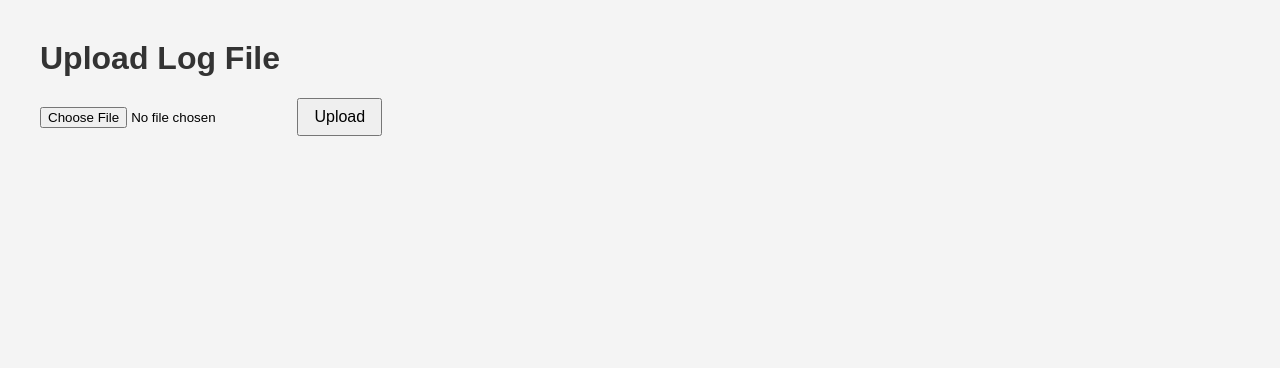
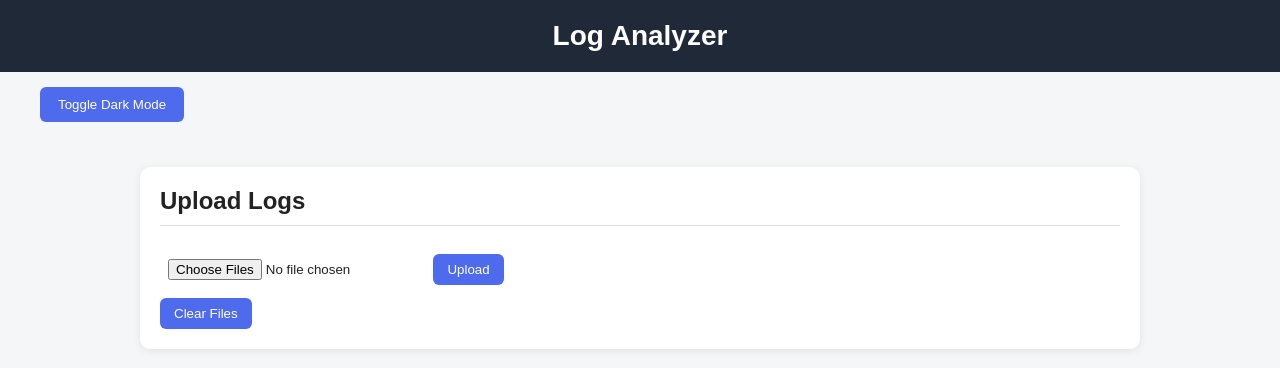
Before and after one commit to WurzburgB/log-file-analyzer, a Flask app: page / in a window 1280 px wide. Shown: the top 368 px of the page. Run offline with Flask 3, Linux system fonts and the light colour scheme.

Commit message:
Created successful log analyzer, updated files and readme.

```diff
--- a/app.py
+++ b/app.py
@@ -1,27 +1,150 @@
-from flask import Flask, render_template, request
+from flask import Flask, render_template, request, session, Response, redirect
 import os
 from parser import parse_logs
 
 app = Flask(__name__)
+app.secret_key = "log-analyzer-secret"
 
 UPLOAD_FOLDER = "uploads"
 app.config["UPLOAD_FOLDER"] = UPLOAD_FOLDER
+os.makedirs(UPLOAD_FOLDER, exist_ok=True)
 
 
 @app.route("/", methods=["GET", "POST"])
 def index():
+
+    PAGE_SIZE = 20
+    page = int(request.args.get("page", 1))
+    sort_by = request.args.get("sort", "date")
+    sort_order = request.args.get("order", "asc")
+
     logs = []
+    filtered_logs = []
+    filenames = []
 
-    if request.method == "POST":
-        file = request.files["logfile"]
+    # Filters from session
+    level_filter = session.get("level_filter", "ALL")
+    message_filter = session.get("message_filter", "")
+    date_filter = session.get("date_filter", "")
 
-        if file:
-            filepath = os.path.join(app.config["UPLOAD_FOLDER"], file.filename)
-            file.save(filepath)
+    # Upload multiple files
+    if request.method == "POST" and "upload" in request.form:
+        files = request.files.getlist("logfiles")
+        filepaths = session.get("filepaths", [])
 
-            logs = parse_logs(filepath)
+        for file in files:
+            if file and file.filename:
+                filepath = os.path.join(app.config["UPLOAD_FOLDER"], file.filename)
+                file.save(filepath)
+                filepaths.append(filepath)
 
-    return render_template("index.html", logs=logs)
+        session["filepaths"] = filepaths
+        return redirect("/")
+
+    # Clear all files
+    if request.method == "POST" and "clear_files" in request.form:
+        session.clear()
+        return redirect("/")
+
+    # Apply filters
+    if request.method == "POST" and "apply_filters" in request.form:
+        session["level_filter"] = request.form.get("level", "ALL")
+        session["message_filter"] = request.form.get("message", "")
+        session["date_filter"] = request.form.get("date", "")
+        return redirect("/")
+
+    # Clear filters
+    if request.method == "POST" and "clear_filters" in request.form:
+        session["level_filter"] = "ALL"
+        session["message_filter"] = ""
+        session["date_filter"] = ""
+        return redirect("/")
+
+    # Load logs
+    if "filepaths" in session:
+        filepaths = session["filepaths"]
+        filenames = [os.path.basename(p) for p in filepaths]
+
+        for path in filepaths:
+            logs.extend(parse_logs(path))
+
+        filtered_logs = logs
+
+        # Apply filters
+        if level_filter != "ALL":
+            filtered_logs = [log for log in filtered_logs if log["level"].upper() == level_filter.upper()]
+        if message_filter:
+            filtered_logs = [log for log in filtered_logs if message_filter.lower() in log["message"].lower()]
+        if date_filter:
+            filtered_logs = [log for log in filtered_logs if log["date"] == date_filter]
+
+        # Sorting
+        reverse = sort_order == "desc"
+        if sort_by == "date":
+            filtered_logs = sorted(filtered_logs, key=lambda x: (x["date"], x["timestamp"]), reverse=reverse)
+        elif sort_by == "level":
+            filtered_logs = sorted(filtered_logs, key=lambda x: x["level"], reverse=reverse)
+        elif sort_by == "message":
+            filtered_logs = sorted(filtered_logs, key=lambda x: x["message"], reverse=reverse)
+
+        # Save filtered logs for export
+        session["filtered_logs"] = filtered_logs
+
+        # Detect levels
+        detected_levels = sorted(set(log["level"].upper() for log in logs))
+
+        # Stats
+        stats = {"total": len(filtered_logs)}
+        for level in detected_levels:
+            stats[level] = sum(1 for log in filtered_logs if log["level"].upper() == level)
+
+        # Pagination
+        total_pages = max(1, (len(filtered_logs) + PAGE_SIZE - 1) // PAGE_SIZE)
+        if page > total_pages:
+            page = total_pages
+        start = (page - 1) * PAGE_SIZE
+        end = start + PAGE_SIZE
+        paginated_logs = filtered_logs[start:end]
+
+    else:
+        detected_levels = []
+        stats = {"total": 0}
+        total_pages = 1
+        paginated_logs = []
+
+    return render_template(
+        "index.html",
+        logs=paginated_logs,
+        stats=stats,
+        filenames=filenames,
+        level_filter=level_filter,
+        message_filter=message_filter,
+        date_filter=date_filter,
+        detected_levels=detected_levels,
+        current_page=page,
+        total_pages=total_pages,
+        sort_by=sort_by,
+        sort_order=sort_order
+    )
+
+
+@app.route("/export")
+def export_csv():
+    if "filtered_logs" not in session or not session["filtered_logs"]:
+        return "No data to export"
+
+    logs = session["filtered_logs"]
+
+    def generate():
+        yield "date,time,level,message\n"
+        for log in logs:
+            yield f"{log['date']},{log['timestamp']},{log['level']},{log['message']}\n"
+
+    return Response(
+        generate(),
+        mimetype="text/csv",
+        headers={"Content-Disposition": "attachment; filename=logs.csv"}
+    )
 
 
 if __name__ == "__main__":
--- /dev/null
+++ b/static/css/styles.css
@@ -0,0 +1,174 @@
+/* ===== Base Layout ===== */
+
+body {
+    font-family: Arial, Helvetica, sans-serif;
+    margin: 0;
+    background-color: #f4f6f8;
+    color: #222;
+}
+
+/* ===== Header ===== */
+
+.header {
+    width: 100%;
+    background-color: #1f2937;
+    color: white;
+    padding: 20px 0;
+    text-align: center;
+    font-size: 28px;
+    font-weight: bold;
+}
+
+/* ===== Top Controls ===== */
+
+.topbar {
+    width: 100%;
+    padding: 15px 40px;
+    box-sizing: border-box;
+}
+
+.topbar button {
+    background-color: #4f6bed;
+    color: white;
+    border: none;
+    padding: 10px 18px;
+    border-radius: 6px;
+    cursor: pointer;
+}
+
+.topbar button:hover {
+    background-color: #3b55d1;
+}
+
+/* ===== Main Container ===== */
+
+.container {
+    max-width: 1000px;
+    margin: 30px auto;
+}
+
+/* ===== Boxes ===== */
+
+.box {
+    background: white;
+    padding: 20px;
+    margin-bottom: 25px;
+    border-radius: 10px;
+    box-shadow: 0px 2px 8px rgba(0,0,0,0.08);
+}
+
+.box h2 {
+    margin-top: 0;
+    border-bottom: 1px solid #ddd;
+    padding-bottom: 10px;
+}
+
+/* ===== Forms ===== */
+
+input, select {
+    padding: 8px;
+    margin-top: 5px;
+    margin-bottom: 10px;
+}
+
+button {
+    padding: 8px 14px;
+    border: none;
+    border-radius: 6px;
+    background-color: #4f6bed;
+    color: white;
+    cursor: pointer;
+}
+
+button:hover {
+    background-color: #3b55d1;
+}
+
+/* ===== Tables ===== */
+
+table {
+    border-collapse: collapse;
+    width: 100%;
+    margin-top: 10px;
+}
+
+th {
+    background-color: #f1f3f6;
+    padding: 10px;
+    text-align: left;
+}
+
+td {
+    padding: 10px;
+    border-top: 1px solid #ddd;
+}
+
+tr:nth-child(even) {
+    background-color: #fafafa;
+}
+
+/* ===== Pagination ===== */
+
+.pagination {
+    margin-top: 15px;
+}
+
+.pagination a {
+    padding: 6px 10px;
+    border: 1px solid #ccc;
+    margin: 2px;
+    text-decoration: none;
+    color: black;
+    border-radius: 4px;
+}
+
+.pagination strong {
+    padding: 6px 10px;
+    border: 1px solid black;
+    background: #ddd;
+    border-radius: 4px;
+}
+
+/* ===== Log Level Colors ===== */
+
+.info { background-color: #e7f3ff; }
+.warning { background-color: #fff8e1; }
+.error { background-color: #ffecec; }
+.debug { background-color: #f0f0f0; }
+.critical { background-color: #ffcccc; }
+.fatal { background-color: #ff9999; }
+.trace { background-color: #e6e6ff; }
+
+/* ===== Highlight ===== */
+
+mark {
+    background: yellow;
+    font-weight: bold;
+}
+
+/* ===== Dark Mode ===== */
+
+.dark-mode {
+    background-color: #111827;
+    color: white;
+}
+
+.dark-mode .box {
+    background: #1f2937;
+}
+
+.dark-mode th {
+    background-color: #374151;
+}
+
+.dark-mode td {
+    border-color: #555;
+}
+
+.dark-mode tr:nth-child(even) {
+    background-color: #2a3441;
+}
+
+.dark-mode .header {
+    background-color: #020617;
+}
--- /dev/null
+++ b/static/js/script.js
@@ -0,0 +1,3 @@
+function toggleDarkMode() {
+    document.body.classList.toggle("dark-mode");
+}
--- a/templates/index.html
+++ b/templates/index.html
@@ -4,79 +4,151 @@
 <meta charset="UTF-8">
 <title>Log Analyzer</title>
 
-    <style>
-        body {
-            font-family: Arial;
-            margin: 40px;
-            background-color: #f4f4f4;
-        }
-
-        h1 {
-            color: #333;
-        }
-
-        table {
-            border-collapse: collapse;
-            width: 100%;
-            background: white;
-        }
-
-        th, td {
-            padding: 10px;
-            border: 1px solid #ccc;
-            text-align: left;
-        }
-
-        th {
-            background-color: #eee;
-        }
-
-        tr:nth-child(even) {
-            background-color: #f9f9f9;
-        }
-
-        form {
-            margin-bottom: 20px;
-        }
-
-        button {
-            padding: 8px 15px;
-            font-size: 16px;
-        }
-    </style>
+<link rel="stylesheet" href="{{ url_for('static', filename='css/styles.css') }}">
+<script defer src="{{ url_for('static', filename='js/script.js') }}"></script>
 
 </head>
 <body>
 
-<h1>Upload Log File</h1>
+<div class="header">
+Log Analyzer
+</div>
+
+<div class="topbar">
+<button onclick="toggleDarkMode()">Toggle Dark Mode</button>
+</div>
+
+<div class="container">
+
+<div class="box">
+<h2>Upload Logs</h2>
 
 <form method="POST" enctype="multipart/form-data">
-    <input type="file" name="logfile">
-    <button type="submit">Upload</button>
+<input type="file" name="logfiles" multiple>
+<button type="submit" name="upload">Upload</button>
 </form>
 
+<form method="POST">
+<button type="submit" name="clear_files">Clear Files</button>
+</form>
+
+{% if filenames %}
+<b>Files Loaded:</b>
+<ul>
+{% for file in filenames %}
+<li>{{ file }}</li>
+{% endfor %}
+</ul>
+{% endif %}
+
+</div>
+
+{% if filenames %}
+<div class="box">
+<h2>Filters</h2>
+
+<form method="POST">
+
+Level:
+<select name="level">
+<option value="ALL">All</option>
+{% for level in detected_levels %}
+<option value="{{ level }}" {% if level_filter == level %}selected{% endif %}>{{ level }}</option>
+{% endfor %}
+</select>
+
+<br>
+
+Date:
+<input type="date" name="date" value="{{ date_filter }}">
+
+<br>
+
+Message:
+<input type="text" name="message" value="{{ message_filter }}">
+
+<br>
+
+<button name="apply_filters">Apply</button>
+<button name="clear_filters">Clear</button>
+
+</form>
+</div>
+{% endif %}
+
+{% if stats.total > 0 %}
+<div class="box">
+<h2>Statistics</h2>
+
+<p>Total: {{ stats.total }}</p>
+
+{% for level,count in stats.items() %}
+{% if level != "total" %}
+<p>{{ level }}: {{ count }}</p>
+{% endif %}
+{% endfor %}
+
+</div>
+{% endif %}
+
+{% if stats.total > 0 %}
+<div class="box">
+<h2>Export</h2>
+<a href="/export"><button>Export CSV</button></a>
+</div>
+{% endif %}
+
 {% if logs %}
-<h2>Parsed Logs</h2>
+<div class="box">
+<h2>Logs</h2>
 
 <table>
 <tr>
-        <th>Date</th>
+<th>
+<a href="/?sort=date&order=asc">Date ▲</a>
+<a href="/?sort=date&order=desc">▼</a>
+</th>
 <th>Time</th>
-        <th>Level</th>
-        <th>Message</th>
+<th>
+<a href="/?sort=level&order=asc">Level ▲</a>
+<a href="/?sort=level&order=desc">▼</a>
+</th>
+<th>
+<a href="/?sort=message&order=asc">Message ▲</a>
+<a href="/?sort=message&order=desc">▼</a>
+</th>
 </tr>
 
 {% for log in logs %}
-    <tr>
+<tr class="{{ log.level.strip().lower() }}">
 <td>{{ log.date }}</td>
 <td>{{ log.timestamp }}</td>
 <td>{{ log.level }}</td>
-        <td>{{ log.message }}</td>
+<td>
+{% if message_filter %}
+{{ log.message.replace(message_filter, "<mark>" + message_filter + "</mark>") | safe }}
+{% else %}
+{{ log.message }}
+{% endif %}
+</td>
 </tr>
 {% endfor %}
+</table>
 
-</table>
+<div class="pagination">
+{% for p in range(1, total_pages+1) %}
+{% if p == current_page %}
+<strong>{{ p }}</strong>
+{% else %}
+<a href="/?page={{ p }}">{{ p }}</a>
 {% endif %}
+{% endfor %}
+</div>
+
+</div>
+{% endif %}
+
+</div>
 
 </body>
 </html>
```
Also changed, not shown: analyzer/analyzer.py (deleted, +0 -64 lines), main.py (deleted, +0 -114 lines), parser.py (+37 -13 lines), templates/results.html (deleted, +0 -33 lines), README.md, analyzer/_init_.py (deleted), analyzer/report.py (deleted), 1 other file. Lines whose indentation alone changed are shown as unchanged.
